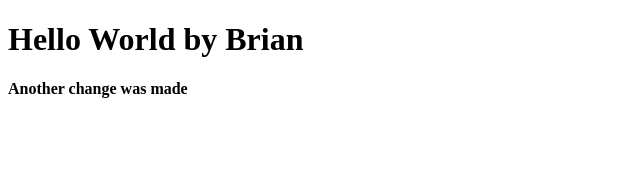
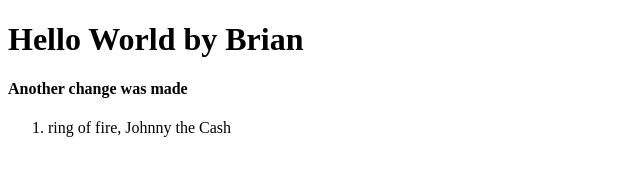
Before and after one commit to bstanton773/kekambas-125_collab_project, a plain HTML site: page index.html in a window 1280 px wide. Shown: the whole page, without its empty margins (0-640 px from the left). Drawn offline with Linux system fonts and the light colour scheme.

Commit message:
added some jams

```diff
--- a/index.html
+++ b/index.html
@@ -11,5 +11,9 @@
 
     <h4>Another change was made</h4>
 
+    <ol>
+        <li>ring of fire, Johnny the Cash</li>
+    </ol>
+
 </body>
 </html>
```
